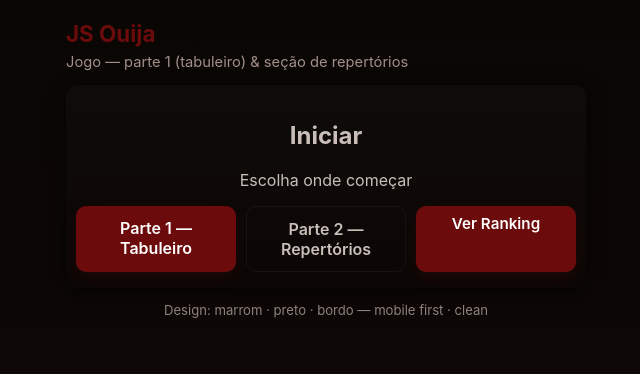
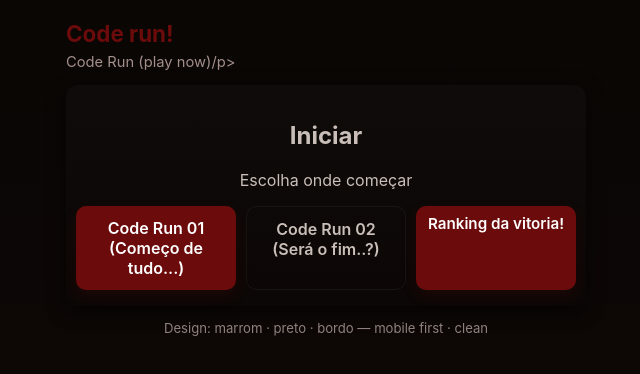
Before and after one commit to bl4ckzin190/coderunn, a website: page index.html in a window 1280 px wide. Shown: the whole page, without its empty margins (314-954 px from the left). Drawn offline with Linux system fonts and the light colour scheme.

Commit message:
Update index.html

```diff
--- a/index.html
+++ b/index.html
@@ -9,17 +9,17 @@
 <body>
   <main class="wrap">
     <header class="top">
-      <h1 class="brand">JS Ouija</h1>
-      <p class="tag">Jogo — parte 1 (tabuleiro) & seção de repertórios</p>
+      <h1 class="brand">Code run!</h1>
+      <p class="tag">Code Run (play now)/p>
     </header>
 
     <section class="card center">
       <h2>Iniciar</h2>
       <p class="muted">Escolha onde começar</p>
       <div class="actions">
-        <a class="btn" href="parte1.html">Parte 1 — Tabuleiro</a>
-        <a class="btn outline" href="repertorios.html">Parte 2 — Repertórios</a>
-        <a class="btn small" href="ranking.html">Ver Ranking</a>
+        <a class="btn" href="parte1.html">Code Run 01 (Começo de tudo...)</a>
+        <a class="btn outline" href="repertorios.html">Code Run 02 (Será o fim..?)</a>
+        <a class="btn small" href="ranking.html">Ranking da vitoria!</a>
       </div>
     </section>
 
```
